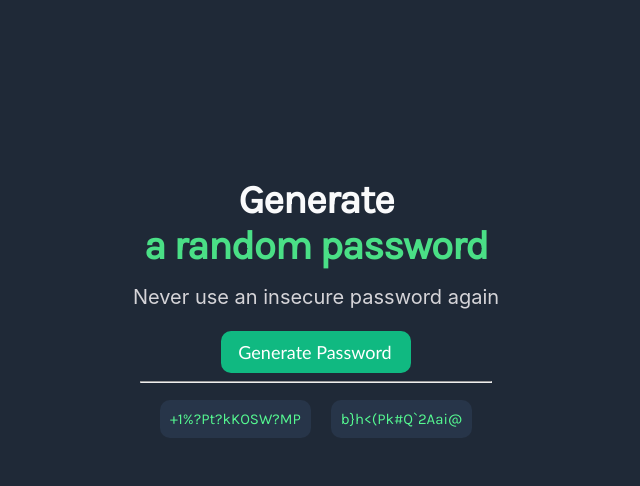
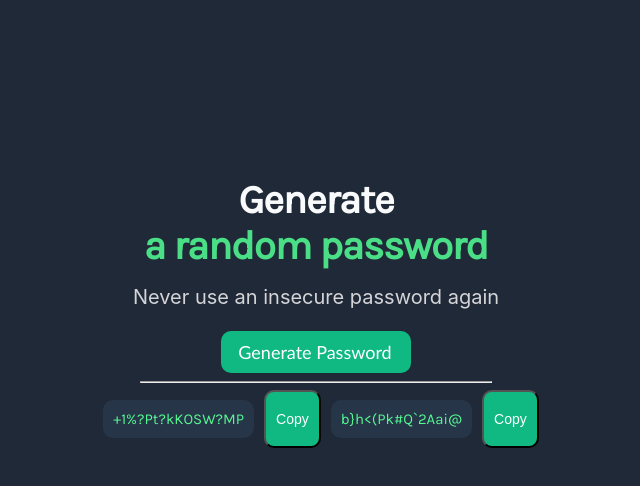
Before and after one commit to athifirshad/simplepasswordgen-js, a browser extension: page index.html in a window 1280 px wide. Both pictures are taken after a click on the button "Generate Password". Shown: the whole page, without its empty margins (324-964 px from the left). Drawn offline with Linux system fonts and the light colour scheme.

Commit message:
Refactored and add new clipboard functionality

```diff
--- a/index.css
+++ b/index.css
@@ -84,3 +84,17 @@ p1{
     margin-top: 15%;
     height: 200px;
 }
+
+.copy-btn {
+    background-color: #10B981;
+    color: white;
+    padding: 5px 10px;
+    border-radius: 5px;
+    font-size: 14px;
+    cursor: pointer;
+    border-radius: 10px;
+
+}
+.copy-btn:hover {
+    background-color: #1F2937;
+}
--- a/index.html
+++ b/index.html
@@ -1,25 +1,32 @@
 <html>
+
 <head>
     <link rel="preconnect" href="https://fonts.googleapis.com">
     <link rel="preconnect" href="https://fonts.gstatic.com" crossorigin>
     <link href="https://fonts.googleapis.com/css2?family=Karla&display=swap" rel="stylesheet">
     <link rel="stylesheet" href="index.css">
 </head>
+
 <body onmousedown="return false" onselectstart="return false">
     <div class="flex-cont-2">
-<h1 id = "head" >Generate</h1>
-        <h1 id = "next" > a random password</h1>
-        <p1 id = "sub" > Never use an insecure password again </p1>
+        <h1 id="head">Generate</h1>
+        <h1 id="next"> a random password</h1>
+        <p1 id="sub"> Never use an insecure password again </p1>
         <br>
-        <button id = "genbtn" class = "generate"> Generate Password </button>
+        <button id="genbtn" class="generate"> Generate Password </button>
         <br>
-        <script src="index.js"></script>
         <hr style="width: 350px; background-color: beige;">
     </div>
 
     <div class="flex-container">
-        <div id = "pass1field"></div>
-        <div id = "pass2field"></div>
+        <div id="pass1field"></div>
+        <button id="copy1" class="copy-btn">Copy</button>
+        <div id="pass2field"></div>
+        <button id="copy2" class="copy-btn">Copy</button>
+    </div>
+    <script src="index.js"></script>
+
     </div>
 </body>
+
 </html>
--- a/index.js
+++ b/index.js
@@ -1,25 +1,38 @@
+const characters =["A","B","C","D","E","F","G","H","I","J","K","L","M","N","O","P","Q","R","S","T","U","V","W","X","Y","Z","a","b","c","d","e","f","g","h","i","j","k","l","m","n","o","p","q","r","s","t","u","v","w","x","y","z", "0", "1", "2", "3", "4", "5", "6", "7", "8", "9","~","`","!","@","#","$","%","^","&","*","(",")","_","-","+","=","{","[","}","]",",","|",":",";","<",">",".","?","/"];
+
 document.getElementById("genbtn").addEventListener("click", generate);
 
+function generate(){
+    let firstPass = []
+    let secondPass = []
 
-function generate(){
-    const firstPass = []
-    const secondPass = []
-
-    while (firstPass.length < 15){
-    let i = (Math.floor((Math.random()) * characters.length))
-    let j = (Math.floor((Math.random()) * characters.length))
-    firstPass.push(characters[i])
-    secondPass.push(characters[j])
+    for(let i = 0; i < 15; i++){
+      let random = Math.floor(Math.random() * characters.length);
+      firstPass.push(characters[random]);
+      random = Math.floor(Math.random() * characters.length);
+      secondPass.push(characters[random]);
     }
-
     let firstStr = firstPass.join('')
     let secondStr = secondPass.join('')
-    console.log(firstStr)
-    console.log(secondStr)
-    document.getElementById("pass1field").innerText = firstStr
-    document.getElementById("pass2field").innerText = secondStr
-
-
+    document.getElementById("pass1field").textContent = firstStr
+    document.getElementById("pass2field").textContent = secondStr
 }
 
-const characters =["A","B","C","D","E","F","G","H","I","J","K","L","M","N","O","P","Q","R","S","T","U","V","W","X","Y","Z","a","b","c","d","e","f","g","h","i","j","k","l","m","n","o","p","q","r","s","t","u","v","w","x","y","z", "0", "1", "2", "3", "4", "5", "6", "7", "8", "9","~","`","!","@","#","$","%","^","&","*","(",")","_","-","+","=","{","[","}","]",",","|",":",";","<",">",".","?","/"];
+document.getElementById("copy1").addEventListener("click", function(){
+    copyToClipboard("pass1field","copy1");
+});
+
+document.getElementById("copy2").addEventListener("click", function(){
+    copyToClipboard("pass2field","copy2");
+});
+
+async function copyToClipboard(id,btn) {
+  let text = document.getElementById(id).innerText;
+  try {
+    await navigator.clipboard.writeText(text);
+    console.log("Password copied to clipboard");
+    document.getElementById(btn).textContent = "Copied!";
+  } catch (err) {
+    console.error("Failed to copy password: ", err);
+  }
+}
```
Also changed, not shown: 1 other file. Lines whose indentation alone changed are shown as unchanged.
